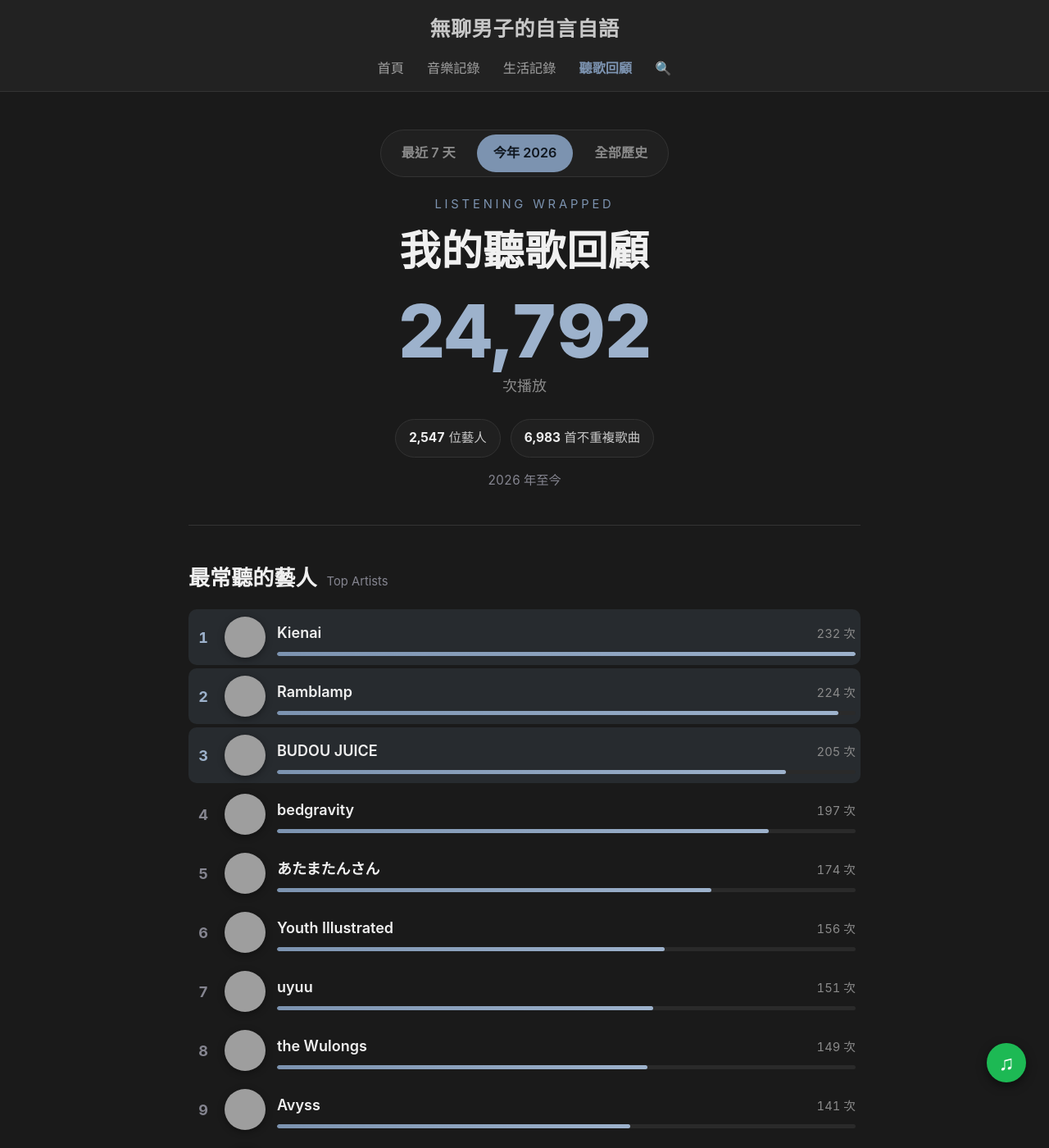
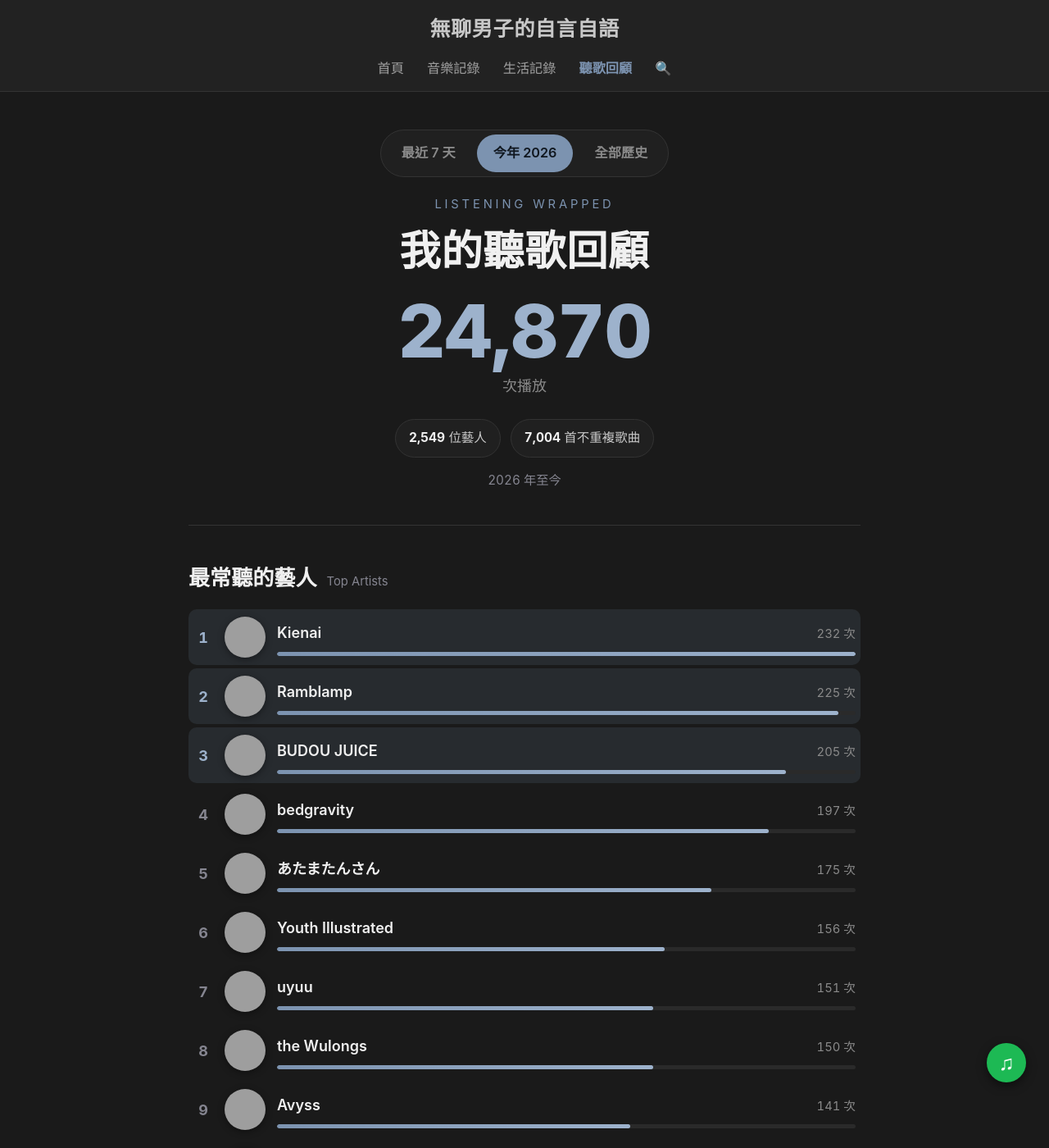
Before and after one commit to TediousMan/tediousman.github.io, a Jekyll site: the page built from pages/wrapped.html, in a window 1280 px wide and 1400 px high, cut to the strip 0-1400 px from the top of the window. Shown: the whole strip at 82% size. Built offline with Jekyll 4.4.1, drawn with Linux system fonts in a browser that asks for light colours; comment, search, counter and statistics services are not loaded; a style sheet for code colours, icons or effects is not loaded; some of the changed lines change nothing that is shown; grey boxes are pictures that could not be loaded.

Commit message:
Update listening wrapped data (auto)

```diff
--- a/_data/wrapped.json
+++ b/_data/wrapped.json
@@ -2,12 +2,12 @@
  "generated": "2026-07-12",
  "year_label": "2026",
  "all": {
-  "total": 207879,
-  "total_fmt": "207,879",
-  "uniq_art": 7149,
-  "uniq_art_fmt": "7,149",
-  "uniq_trk": 29856,
-  "uniq_trk_fmt": "29,856",
+  "total": 207957,
+  "total_fmt": "207,957",
+  "uniq_art": 7150,
+  "uniq_art_fmt": "7,150",
+  "uniq_trk": 29877,
+  "uniq_trk_fmt": "29,877",
   "start": "2018-03-06",
   "end": "2026-07-12",
   "top_art": [
@@ -267,19 +267,19 @@
    },
    {
     "year": "2026",
-    "plays": 24792,
-    "plays_fmt": "24,792",
+    "plays": 24870,
+    "plays_fmt": "24,870",
     "pct": 46
    }
   ]
  },
  "year": {
-  "total": 24792,
-  "total_fmt": "24,792",
-  "uniq_art": 2547,
-  "uniq_art_fmt": "2,547",
-  "uniq_trk": 6983,
-  "uniq_trk_fmt": "6,983",
+  "total": 24870,
+  "total_fmt": "24,870",
+  "uniq_art": 2549,
+  "uniq_art_fmt": "2,549",
+  "uniq_trk": 7004,
+  "uniq_trk_fmt": "7,004",
   "top_art": [
    {
     "artist": "Kienai",
@@ -290,8 +290,8 @@
    },
    {
     "artist": "Ramblamp",
-    "plays": 224,
-    "plays_fmt": "224",
+    "plays": 225,
+    "plays_fmt": "225",
     "img": "https://i.scdn.co/image/ab6761610000e5eb78187d5d6f5152ad08bf7dbf",
     "pct": 97
    },
@@ -311,8 +311,8 @@
    },
    {
     "artist": "あたまたんさん",
-    "plays": 174,
-    "plays_fmt": "174",
+    "plays": 175,
+    "plays_fmt": "175",
     "img": "https://i.scdn.co/image/ab6761610000e5ebd2f7c1ef036fa7aa58320f44",
     "pct": 75
    },
@@ -332,10 +332,10 @@
    },
    {
     "artist": "the Wulongs",
-    "plays": 149,
-    "plays_fmt": "149",
+    "plays": 150,
+    "plays_fmt": "150",
     "img": "https://i.scdn.co/image/ab6761610000e5ebb0027436ad74e8fe6deb19cc",
-    "pct": 64
+    "pct": 65
    },
    {
     "artist": "Avyss",
@@ -370,8 +370,8 @@
    {
     "album": "鉄の掟",
     "artist": "あたまたんさん",
-    "plays": 173,
-    "plays_fmt": "173",
+    "plays": 174,
+    "plays_fmt": "174",
     "img": "https://i.scdn.co/image/ab6761610000e5ebd2f7c1ef036fa7aa58320f44"
    },
    {
@@ -525,19 +525,19 @@
    },
    {
     "month": "7",
-    "plays": 2091,
-    "plays_fmt": "2,091",
-    "pct": 47
+    "plays": 2169,
+    "plays_fmt": "2,169",
+    "pct": 48
    }
   ]
  },
  "week": {
-  "total": 1393,
-  "total_fmt": "1,393",
-  "uniq_art": 633,
-  "uniq_art_fmt": "633",
-  "uniq_trk": 1015,
-  "uniq_trk_fmt": "1,015",
+  "total": 1471,
+  "total_fmt": "1,471",
+  "uniq_art": 650,
+  "uniq_art_fmt": "650",
+  "uniq_trk": 1055,
+  "uniq_trk_fmt": "1,055",
   "start": "7/6",
   "end": "7/12",
   "top_art": [
@@ -585,17 +585,17 @@
    },
    {
     "artist": "the Wulongs",
-    "plays": 12,
-    "plays_fmt": "12",
+    "plays": 13,
+    "plays_fmt": "13",
     "img": "https://i.scdn.co/image/ab6761610000e5ebb0027436ad74e8fe6deb19cc",
-    "pct": 48
+    "pct": 52
    },
    {
     "artist": "Ramblamp",
-    "plays": 11,
-    "plays_fmt": "11",
+    "plays": 12,
+    "plays_fmt": "12",
     "img": "https://i.scdn.co/image/ab6761610000e5eb78187d5d6f5152ad08bf7dbf",
-    "pct": 44
+    "pct": 48
    },
    {
     "artist": "GAMIGAMI",
@@ -658,8 +658,8 @@
    {
     "album": "FACH",
     "artist": "the Wulongs",
-    "plays": 9,
-    "plays_fmt": "9",
+    "plays": 10,
+    "plays_fmt": "10",
     "img": "https://lastfm.freetls.fastly.net/i/u/300x300/98f2e6391df7025c381117edd5682cb7.jpg"
    },
    {
@@ -704,6 +704,12 @@
     "plays_fmt": "5"
    },
    {
+    "track": "Sway",
+    "artist": "qurumaru",
+    "plays": 5,
+    "plays_fmt": "5"
+   },
+   {
     "track": "from",
     "artist": "揺れるは幽霊",
     "plays": 5,
@@ -736,12 +742,6 @@
    {
     "track": "Skrrrrr!!!",
     "artist": "Wata",
-    "plays": 4,
-    "plays_fmt": "4"
-   },
-   {
-    "track": "Spring and Pedaling",
-    "artist": "The Slumbers",
     "plays": 4,
     "plays_fmt": "4"
    }
@@ -785,9 +785,9 @@
    },
    {
     "day": "7/12",
-    "plays": 132,
-    "plays_fmt": "132",
-    "pct": 53
+    "plays": 210,
+    "plays_fmt": "210",
+    "pct": 84
    }
   ]
  }
```
